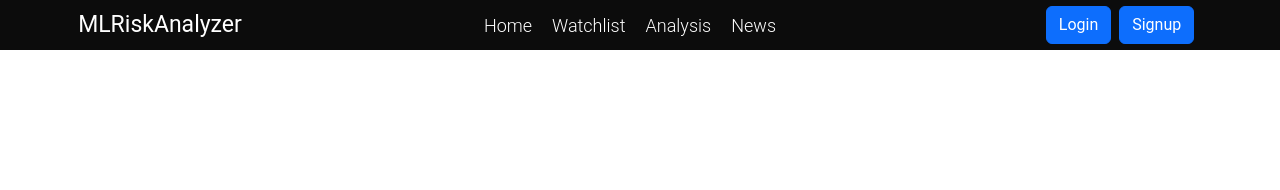
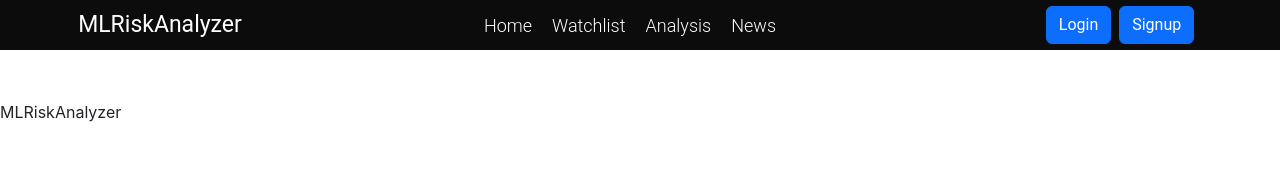
Before and after one commit to bhagwatsolunke/MLRiskAnalyzer, a React (Create React App) app: page /mlriskanalyzer in a window 1280 px wide. Shown: the top 190 px of the page. Built offline with nearby package versions, Linux system fonts and the light colour scheme.

Commit message:
issue related to featch company fixed

```diff
--- a/src/App.js
+++ b/src/App.js
@@ -13,6 +13,7 @@ import Analysis from './Pages/analysis/Analysis.js';
 import CompanyProfile from './Pages/companyprofile/CompanyProfile.js';
 import UpdateProfile from './Pages/updateProfile/Update.js';
 import News from './Pages/news/News.js';
+import MLRiskAnalyzer from './Pages/mlriskanalyzer/mlriskanalyzer.js';
 
 
 function App() {
@@ -37,6 +38,7 @@ function App() {
         <Navbar />
         <Alert alert={alert}/>
         <Routes>
+          <Route exact path="/mlriskanalyzer" element={<MLRiskAnalyzer/>} />
           <Route exact path="/" element={<Homepage showAlert={showAlert} />} />
           <Route exact path="/company/:companyId" element={<CompanyProfile/>} />
            <Route exact path="/watchlist" element={<Watchlist showAlert={showAlert} />} />
--- a/src/Component/companyData/CompanyData.js
+++ b/src/Component/companyData/CompanyData.js
@@ -45,6 +45,8 @@ export default function CompanyData({companyId}){
     },[company]);
 
     return (
+        <div>
+        {company && (
             <div className="company-data">
                 <div className="company-title">Name: {company.companyname}</div>
                 <div className="first-row">
@@ -63,6 +65,8 @@ export default function CompanyData({companyId}){
                     <div className="fourth-row-right">Total Market Valuation:{valuation}</div>
                 </div>
             </div>
+        )}
+    </div>
     );
 
 }
--- a/src/Component/navbar/Navbar.js
+++ b/src/Component/navbar/Navbar.js
@@ -14,7 +14,9 @@ export default function Navbar() {
   return (
     <div className='top'>
         <div className="topLeft">
-          <span className="title">MLRiskAnalyzer</span>
+            <Link className="link title" to="/mlriskanalyzer">
+               MLRiskAnalyzer
+              </Link>
         </div>
         <div className="topCenter">
           <ul className="topList">
--- a/src/Pages/companyprofile/CompanyProfile.js
+++ b/src/Pages/companyprofile/CompanyProfile.js
@@ -5,6 +5,7 @@ import { useParams } from 'react-router-dom';
 
 export default function CompanyProfile() {
   const {companyId} = useParams();
+ // console.log(companyId);
   return (
     <>
       <CompanyData companyId = {companyId}/>
--- /dev/null
+++ b/src/Pages/mlriskanalyzer/mlriskanalyzer.js
@@ -0,0 +1,7 @@
+import React from 'react'
+
+export default function MLRiskAnalyzer() {
+  return (
+    <div>MLRiskAnalyzer</div>
+  )
+}
```
Also changed, not shown: 1 other file (tests, documents, lock files or other folders). Lines whose indentation alone changed are shown as unchanged.
